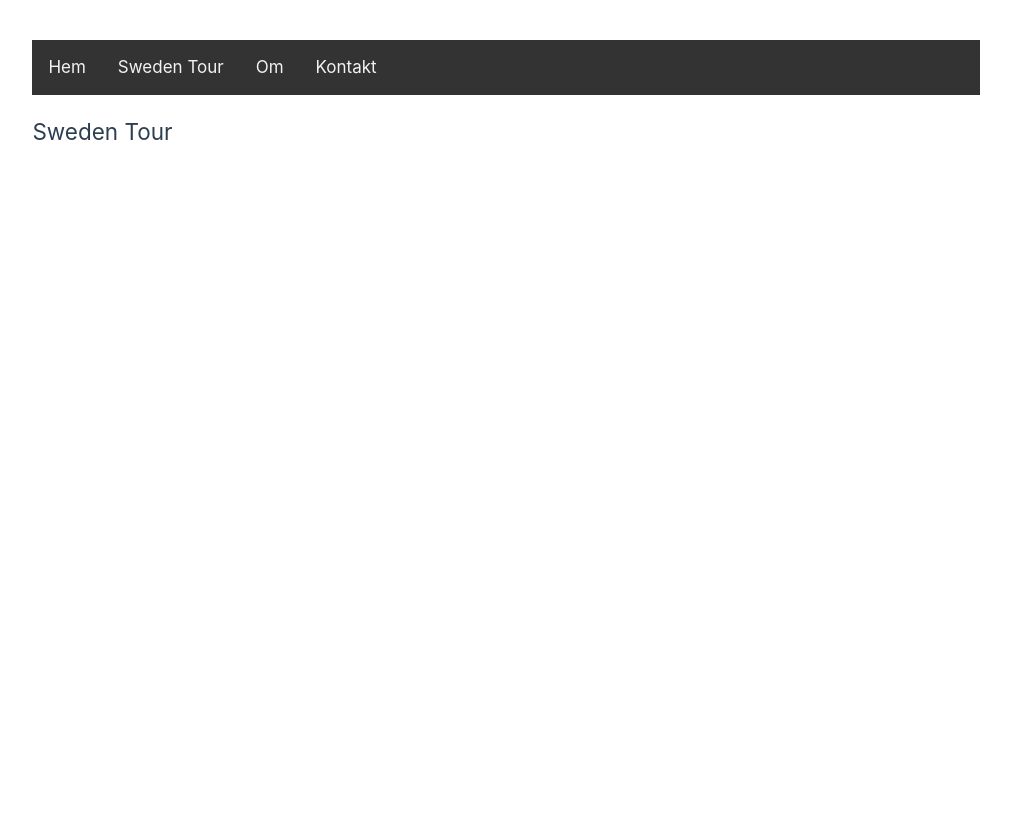
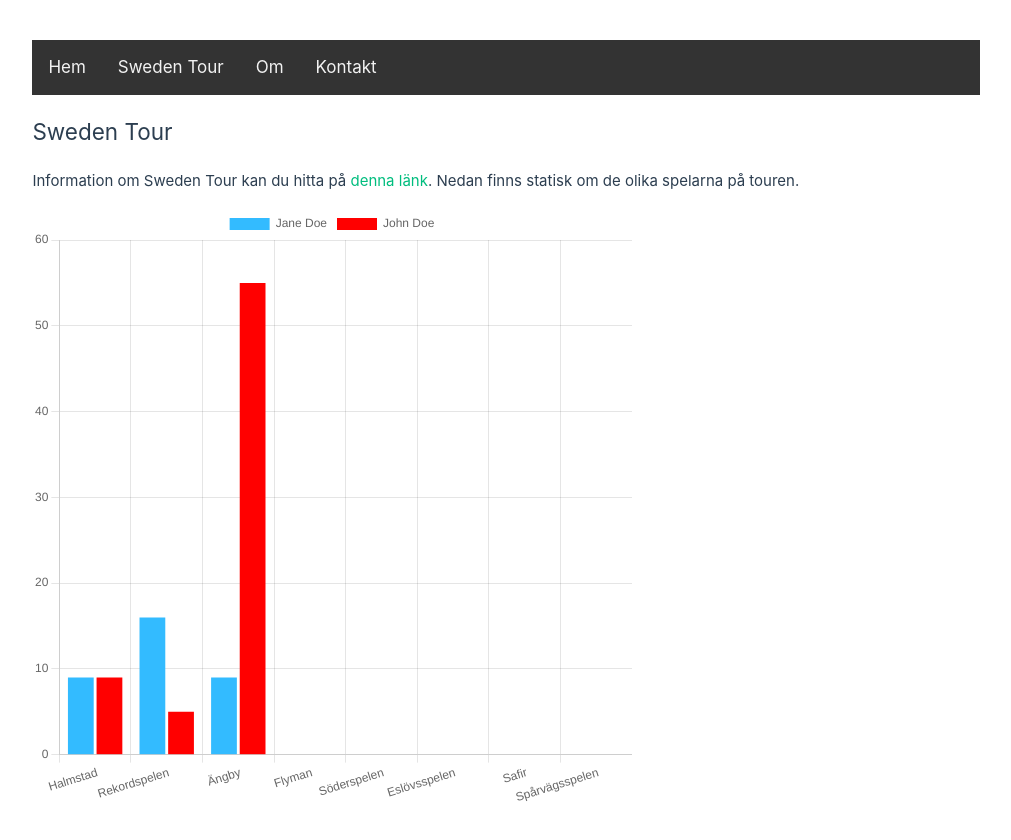
Before and after one commit to enbohm/pingisportalen, a Vue app: page /pingisportalen/swedentour in a window 1280 px wide. Shown: the top 840 px of the page, without its empty margins (134-1145 px from the left). Before the commit the page ends 816 px from the top, so only its background shows below. Built offline with nearby package versions, Linux system fonts and the light colour scheme.

Commit message:
Adding hardcoded chart

```diff
--- a/package.json
+++ b/package.json
@@ -10,7 +10,9 @@
     "gh-pages-deploy": "node scripts/gh-pages-deploy.js"
   },
   "dependencies": {
+    "chart.js": "^3.9.1",
     "vue": "^3.2.41",
+    "vue-chartjs": "^4.1.2",
     "vue-router": "^4.1.6"
   },
   "devDependencies": {
--- /dev/null
+++ b/src/components/BarChart.vue
@@ -0,0 +1,67 @@
+<template>
+  <Bar :chart-options="chartOptions" :chart-data="chartData" :chart-id="chartId" :dataset-id-key="datasetIdKey"
+    :plugins="plugins" :css-classes="cssClasses" :styles="styles" :width="width" :height="height" />
+</template>
+
+<script>
+import { Bar } from 'vue-chartjs'
+import { Chart as ChartJS, Title, Tooltip, Legend, BarElement, CategoryScale, LinearScale } from 'chart.js'
+
+ChartJS.register(Title, Tooltip, Legend, BarElement, CategoryScale, LinearScale)
+
+export default {
+  name: 'BarChart',
+  components: { Bar },
+  props: {
+    chartId: {
+      type: String,
+      default: 'bar-chart'
+    },
+    datasetIdKey: {
+      type: String,
+      default: 'label'
+    },
+    width: {
+      type: Number,
+      default: 600
+    },
+    height: {
+      type: Number,
+      default: 600
+    },
+    cssClasses: {
+      default: '',
+      type: String
+    },
+    styles: {
+      type: Object,
+      default: () => { }
+    },
+    plugins: {
+      type: Object,
+      default: () => { }
+    }
+  },
+  data() {
+    return {
+      chartData: {
+        labels: ['Halmstad', 'Rekordspelen', 'Ängby', 'Flyman', 'Söderspelen', 'Eslövsspelen', 'Safir', 'Spårvägsspelen'],
+        datasets: [{
+          data: [9, 16, 9, 0, 0, 0, 0, 0],
+          backgroundColor: '#33BBFF',
+          label: "Jane Doe"
+        },
+        {
+          data: [9, 5, 55, 0, 0, 0, 0, 0],
+          backgroundColor: 'red',
+          label: "John Doe"
+        }],
+        chartId: "bar-chart"
+      },
+      chartOptions: {
+        responsive: false,
+      }
+    }
+  }
+}
+</script>
--- a/src/views/SwedenTour.vue
+++ b/src/views/SwedenTour.vue
@@ -1,3 +1,17 @@
+<script>
+import BarChart from '../components/BarChart.vue'
+
+export default {
+  name: 'App',
+  components: {
+    BarChart
+  }
+}
+</script>
 <template>
-    <h2>Sweden Tour</h2>
-  </template>
+  <h2>Sweden Tour</h2>
+  <p>Information om Sweden Tour kan du hitta på <a
+      href="https://www.svenskbordtennis.com/tavling/nationellatavlingar/SwedenTour/" target="_blank">denna
+      länk</a>. Nedan finns statisk om de olika spelarna på touren.</p>
+  <BarChart height="600" width="600"/>
+</template>
```
Also changed, not shown: 1 other file (tests, documents, lock files or other folders).
